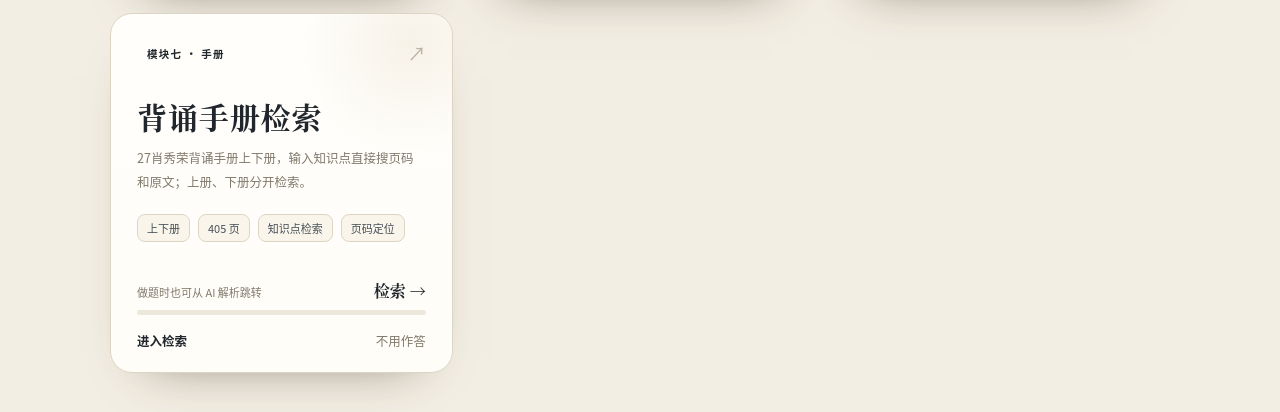
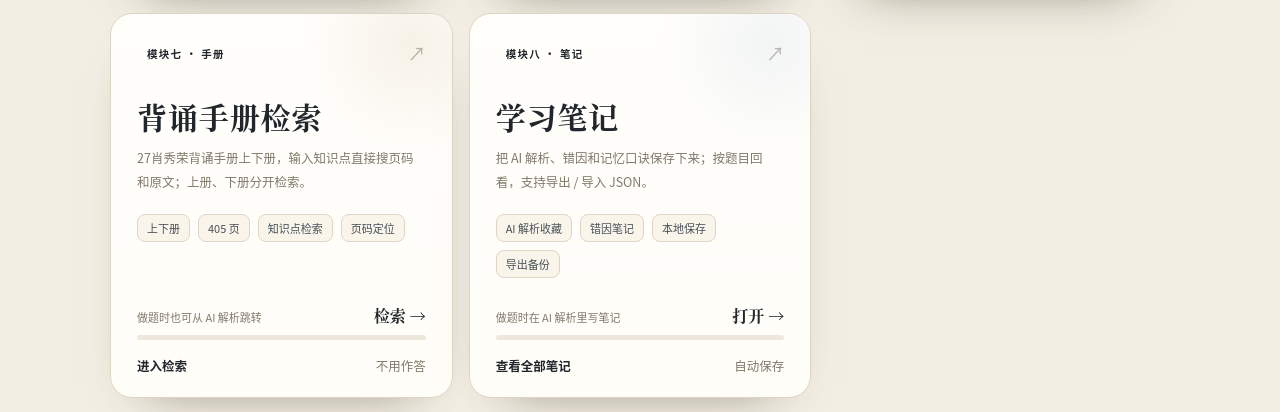
Before and after one commit to pengpoiuyy/kaoyan-politics-quiz, a plain HTML site: page index.html in a window 1280 px wide. Shown: the part 1050-1462 px from the top of the page. Drawn offline with Linux system fonts and the light colour scheme.

Commit message:
Add global search, mock exam and notes

```diff
--- a/index.html
+++ b/index.html
@@ -138,6 +138,7 @@
   .module.xiaoba::after { background: radial-gradient(circle, #e7e1f2, transparent 70%); }
   .module.zhenti::after { background: radial-gradient(circle, #e3ecec, transparent 70%); }
   .module.shouce::after { background: radial-gradient(circle, #f0e8d8, transparent 70%); }
+  .module.notes::after { background: radial-gradient(circle, #e8eef0, transparent 70%); }
 
   .card-top { display: flex; align-items: center; justify-content: space-between; gap: 12px; }
   .kind {
@@ -222,7 +223,7 @@
   <section class="hero">
     <p class="eyebrow">每天十题 · 稳步上岸</p>
     <h2>今天刷哪一块？</h2>
-    <p>时政套题、知识点辨析、会议人物著作、肖1000题、肖八，七个模块分开记进度，互不干扰。</p>
+    <p>时政套题、知识点辨析、会议人物著作、肖1000题、肖八，各模块独立保存进度，互不干扰。</p>
   </section>
 
   <main class="modules">
@@ -362,6 +363,25 @@
         <div class="cta"><span>进入检索</span><em>不用作答</em></div>
       </div>
     </a>
+    <a class="module notes" href="notes.html">
+      <div class="card-top">
+        <span class="kind">模块八 · 笔记</span>
+        <span class="arrow" aria-hidden="true">↗</span>
+      </div>
+      <h3>学习笔记</h3>
+      <p class="desc">把 AI 解析、错因和记忆口诀保存下来；按题目回看，支持导出 / 导入 JSON。</p>
+      <div class="facts">
+        <span class="fact">AI 解析收藏</span>
+        <span class="fact">错因笔记</span>
+        <span class="fact">本地保存</span>
+        <span class="fact">导出备份</span>
+      </div>
+      <div class="progress-block">
+        <div class="progress-line"><span>做题时在 AI 解析里写笔记</span><b>打开 →</b></div>
+        <div class="bar"><i style="width:100%"></i></div>
+        <div class="cta"><span>查看全部笔记</span><em>自动保存</em></div>
+      </div>
+    </a>
   </main>
 
   <footer>题目与答案整理自《2027考研政治背诵手册》 · 仅作个人学习使用</footer>
```
